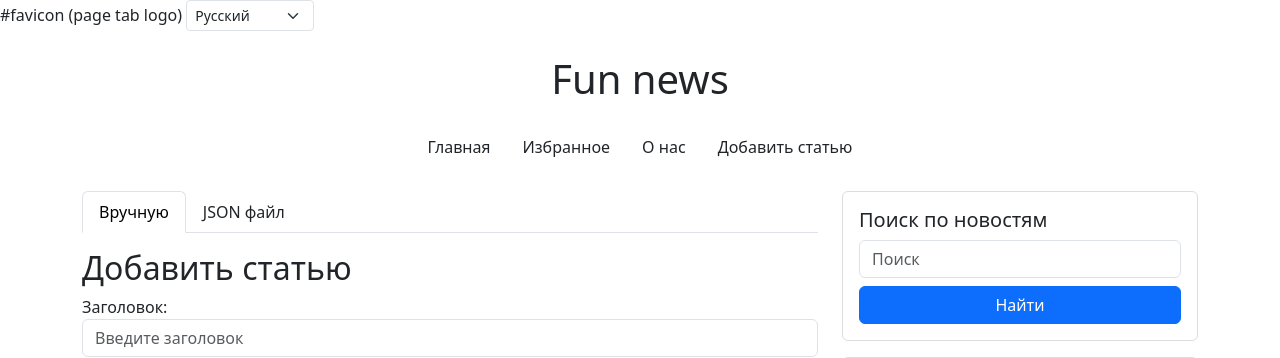
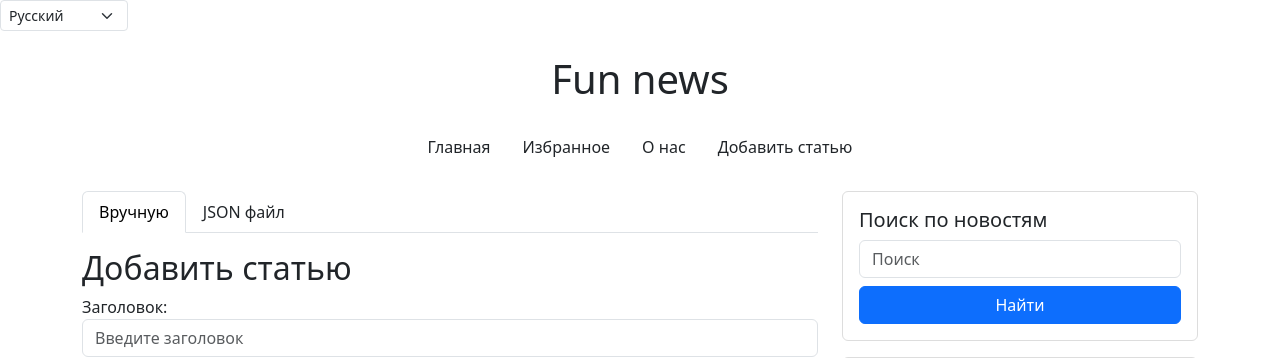
Before and after one commit to p95max/itg1, a Django app: page /ru/news/add/ in a window 1280 px wide. Shown: the top 358 px of the page. Run offline with Django 5.2, Linux system fonts and the light colour scheme; data comes from the database, SQL or seed files in the repository.

Commit message:
some changes

```diff
--- a/dj_projects/itg/news/templates/news/base.html
+++ b/dj_projects/itg/news/templates/news/base.html
@@ -10,7 +10,7 @@
     <link href="https://cdn.jsdelivr.net/npm/aos@2.3.4/dist/aos.css" rel="stylesheet">
     <link rel="stylesheet" href="https://unpkg.com/leaflet@1.9.4/dist/leaflet.css"/>
     <link rel="stylesheet" type="text/css" href="{% static 'css/style.css' %}">
-    <link rel="icon" href="{% static 'images/favicon.ico' %}" type="image/x-icon"> #favicon (page tab logo)
+    <link rel="icon" href="{% static 'images/favicon.ico' %}" type="image/x-icon">
 </head>
 <body>
 
--- a/dj_projects/itg/news/views.py
+++ b/dj_projects/itg/news/views.py
@@ -1,8 +1,12 @@
+from django.views.generic import ListView
+from django.core import paginator
 from django.http import HttpResponseBadRequest, JsonResponse, HttpResponseRedirect
 from django.shortcuts import render, get_object_or_404, redirect
 from django.db.models import Q
 from django.core.paginator import Paginator
 from django.contrib import messages
+from django.views import View
+
 from .forms import ArticleForm
 import json
 from news.models import Article, Tag, Category, Like, Favourite, Comment
```
